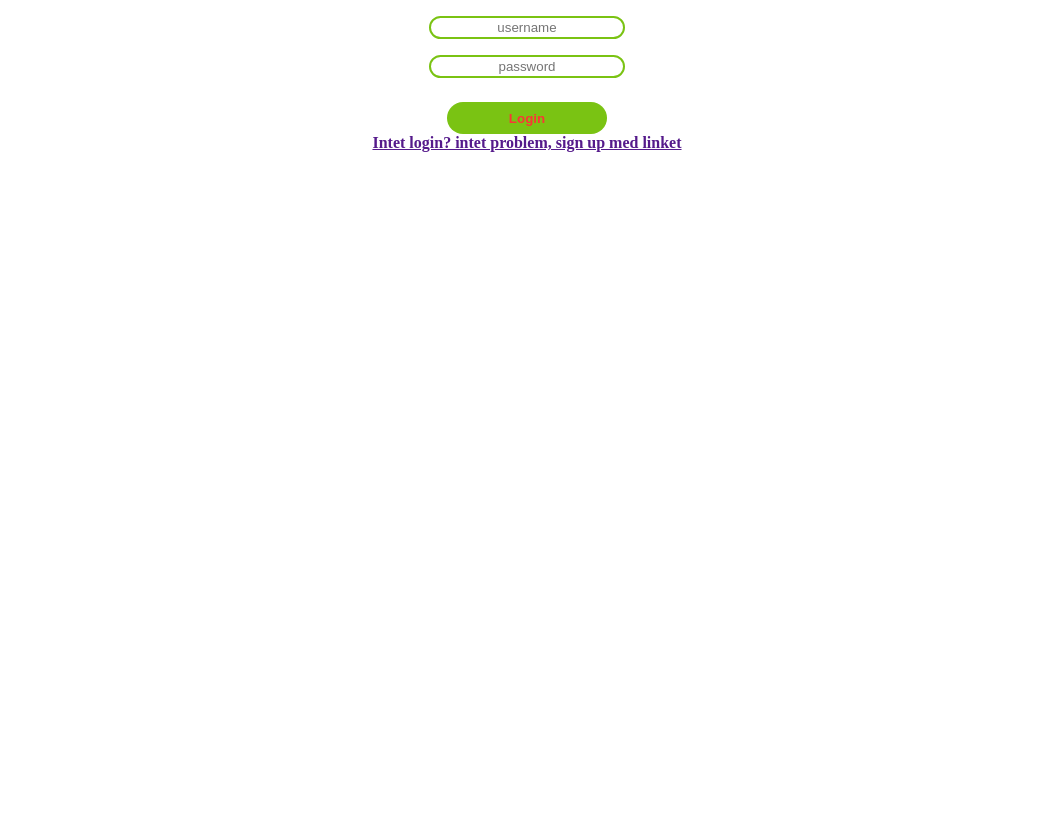
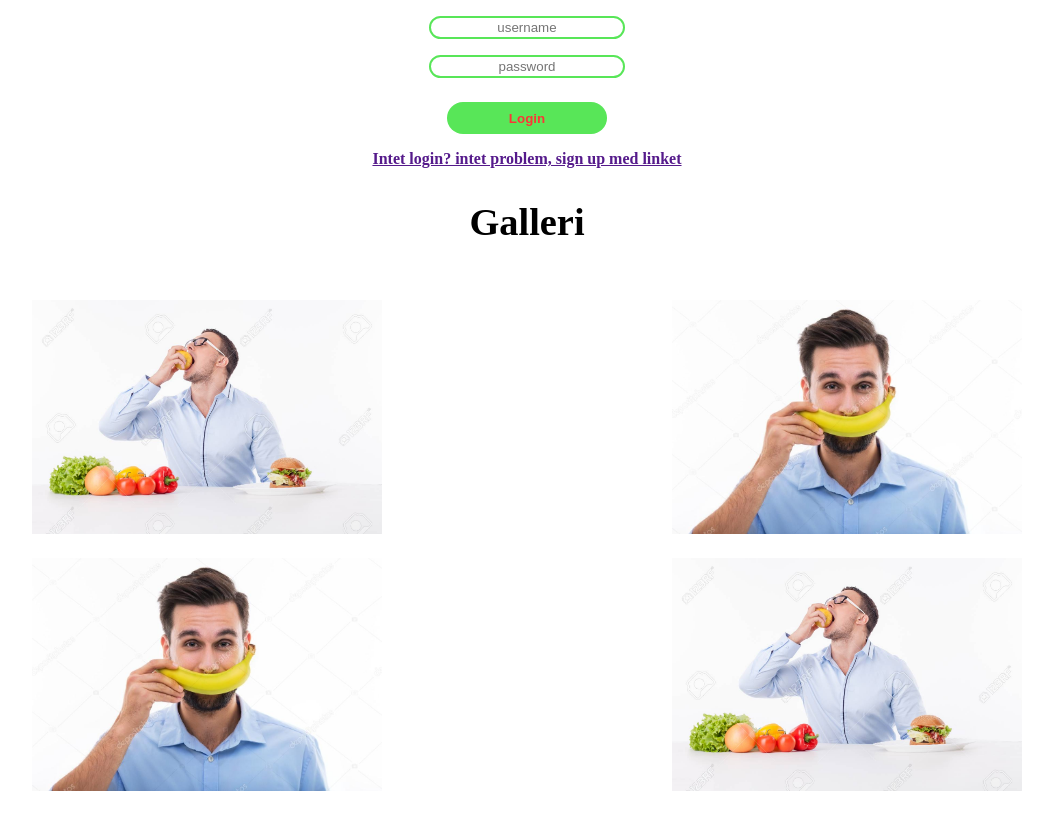
Before and after one commit to CasperRA/Frugter, a plain HTML site: page index.html in a window 1280 px wide. Shown: the part 520-1350 px from the top of the page, without its empty margins (113-1166 px from the left). Before the commit the page ends 800 px from the top, so only its background shows below. Drawn offline with Linux system fonts and the light colour scheme.

Commit message:
Tilføjet Galleri med billeder til side

```diff
--- a/index.html
+++ b/index.html
@@ -1,11 +1,13 @@
 <!DOCTYPE html>
 <html lang="en">
+
 <head>
     <meta charset="UTF-8">
     <meta name="viewport" content="width=device-width, initial-scale=1.0">
     <title>Frugter</title>
     <link rel="stylesheet" href="style.css">
 </head>
+
 <body>
     <header>
 
@@ -17,11 +19,22 @@
     <section class="login">
         <h2>Log ind med dit brugernavn og password</h2>
         <form action=""></form>
-            <input type="text" placeholder="username">
-            <input type="text" placeholder="password">
-            <button>Login</button>
+        <input type="text" placeholder="username">
+        <input type="text" placeholder="password">
+        <button>Login</button>
         </form>
         <a href="">Intet login? intet problem, sign up med linket</a>
     </section>
+
+    <section class="gallery">
+        <h2>Galleri</h2>
+        <div class="grid-gallery">
+            <img src="images/guypear.jpg" alt="">
+            <img src="images/guybanan.jpg" alt="">
+            <img src="images/guybanan.jpg" alt="">
+            <img src="images/guypear.jpg" alt="">
+        </div>
+    </section>
 </body>
+
 </html>
--- a/style.css
+++ b/style.css
@@ -4,9 +4,9 @@
 }
 
 :root {
-    --fruit-primary:#7ac313;
-    --fruit-secondary:#EAC738;
-    --fruit-tertiary:#FB3636;
+    --fruit-primary: #58e658;
+    --fruit-secondary: #EAC738;
+    --fruit-tertiary: #FB3636;
 }
 
 h1 {
@@ -14,7 +14,8 @@ h1 {
     text-align: center;
     font-size: 2em;
 }
-.intro  {
+
+.intro {
     display: flex;
     flex-direction: column;
 }
@@ -45,7 +46,6 @@ h1 {
     border-radius: 20px;
     border-style: solid;
     border-color: var(--fruit-primary);
-
 }
 
 .login button {
@@ -63,5 +63,29 @@ h1 {
 .login a {
     margin: 0 auto;
     font-weight: bold;
+    margin-top: 1rem;
+}
 
+.gallery {
+    display: flex;
+    flex-direction: column;
 }
+
+.gallery h2 {
+    margin-top: 2rem;
+    text-align: center;
+    font-size: 2.4em;
+}
+
+.grid-gallery {
+    margin-top: 2rem;
+    display: grid;
+    grid-template-columns: 1fr 1fr;
+    grid-template-rows: 1fr 1fr 1fr;
+}
+
+.grid-gallery img {
+    max-width: 350px;
+    margin: 0 auto;
+    margin-top: 1.5rem;
+}
```
Also changed, not shown: images/guybanan.jpg (added), images/guypear.jpg (added).
